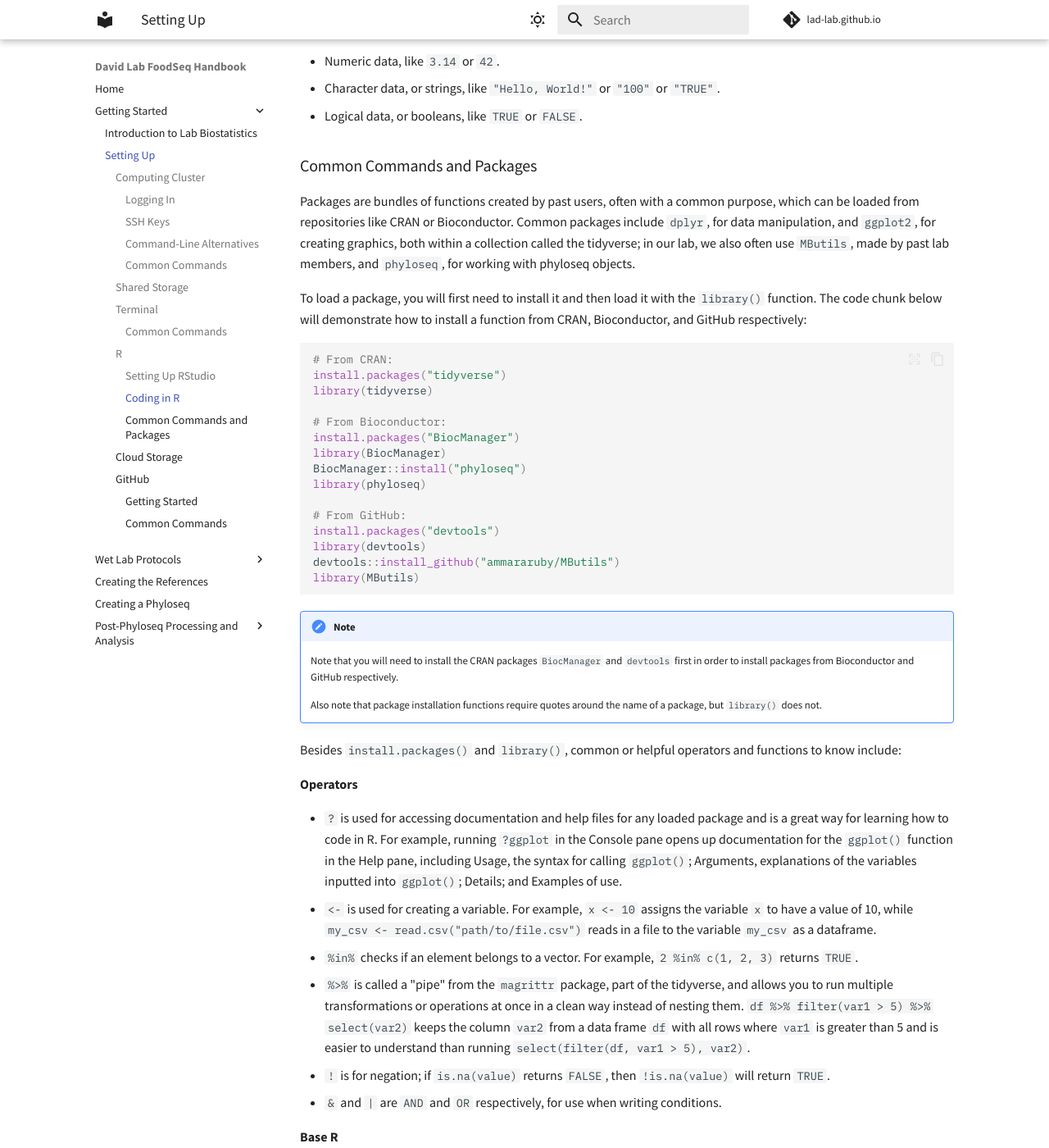
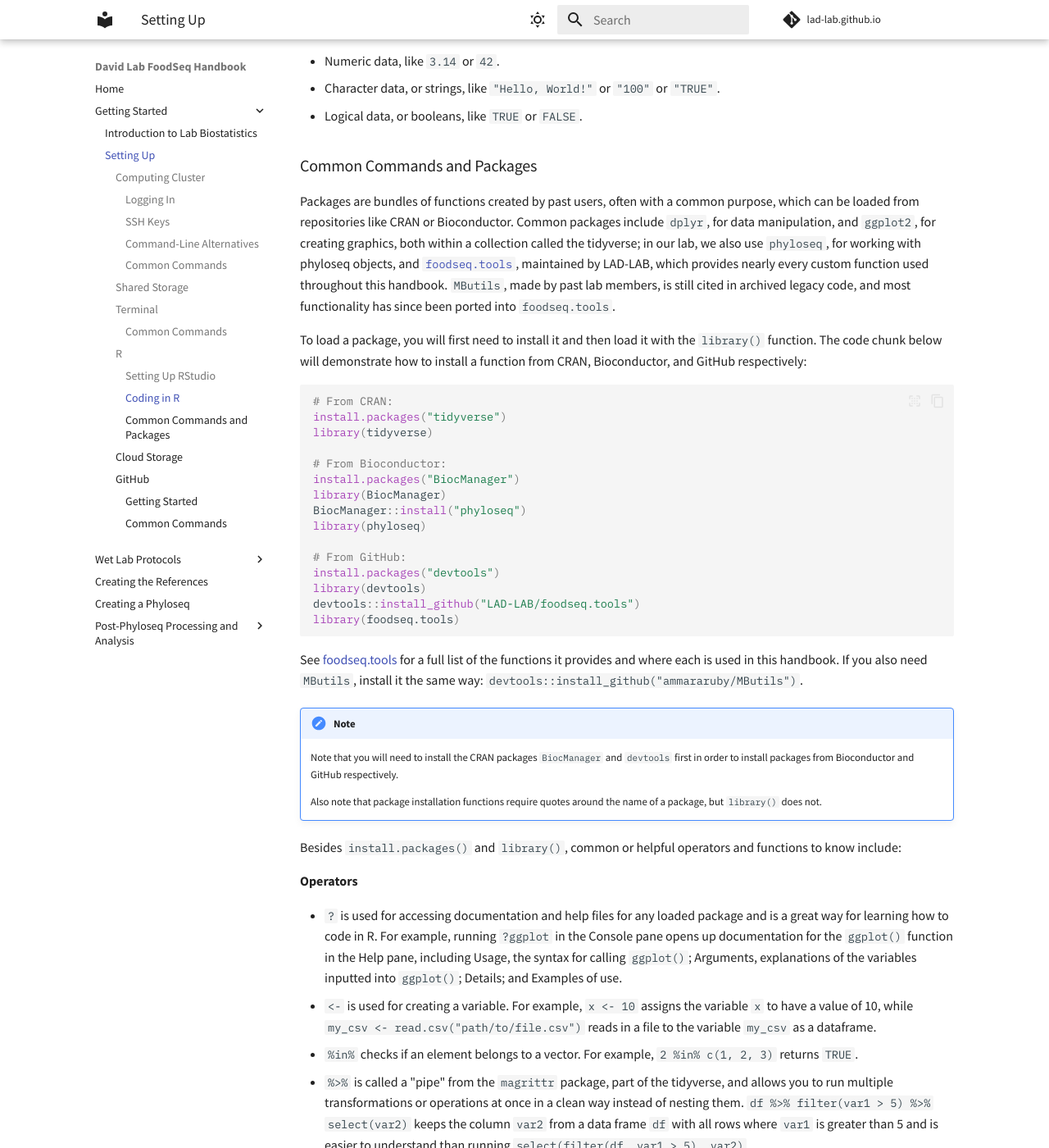
Before and after one commit to LAD-LAB/lad-lab.github.io, an MkDocs documentation site: the page built from docs/settingup.md, in a window 1280 px wide and 1400 px high, scrolled down 5707 px. Shown: the whole window at 82% size. Built offline with MkDocs 1.6.1 and Material for MkDocs 9.7.7, drawn with Linux system fonts in a browser that asks for light colours; comment, search, counter and statistics services are not loaded.

Commit message:
Revise package loading instructions in setup guide
Updated package installation instructions and added information about 'foodseq.tools'.

````diff
--- a/docs/settingup.md
+++ b/docs/settingup.md
@@ -268,7 +268,7 @@ Some commonly-used data types include:
 
 ### Common Commands and Packages
 
-Packages are bundles of functions created by past users, often with a common purpose, which can be loaded from repositories like CRAN or Bioconductor. Common packages include `dplyr`, for data manipulation, and `ggplot2`, for creating graphics, both within a collection called the tidyverse; in our lab, we also often use `MButils`, made by past lab members, and `phyloseq`, for working with phyloseq objects.
+Packages are bundles of functions created by past users, often with a common purpose, which can be loaded from repositories like CRAN or Bioconductor. Common packages include `dplyr`, for data manipulation, and `ggplot2`, for creating graphics, both within a collection called the tidyverse; in our lab, we also use `phyloseq`, for working with phyloseq objects, and [`foodseq.tools`](foodseqtools.md), maintained by LAD-LAB, which provides nearly every custom function used throughout this handbook. `MButils`, made by past lab members, is still cited in archived legacy code, and most functionality has since been ported into `foodseq.tools`.
 
 To load a package, you will first need to install it and then load it with the `library()` function. The code chunk below will demonstrate how to install a function from CRAN, Bioconductor, and GitHub respectively:
 
@@ -286,9 +286,11 @@ library(phyloseq)
 # From GitHub:
 install.packages("devtools")
 library(devtools)
-devtools::install_github("ammararuby/MButils")
-library(MButils)
+devtools::install_github("LAD-LAB/foodseq.tools")
+library(foodseq.tools)
 ```
+
+See [foodseq.tools](foodseqtools.md) for a full list of the functions it provides and where each is used in this handbook. If you also need `MButils`, install it the same way: `devtools::install_github("ammararuby/MButils")`.
 
 !!! note
 
````
